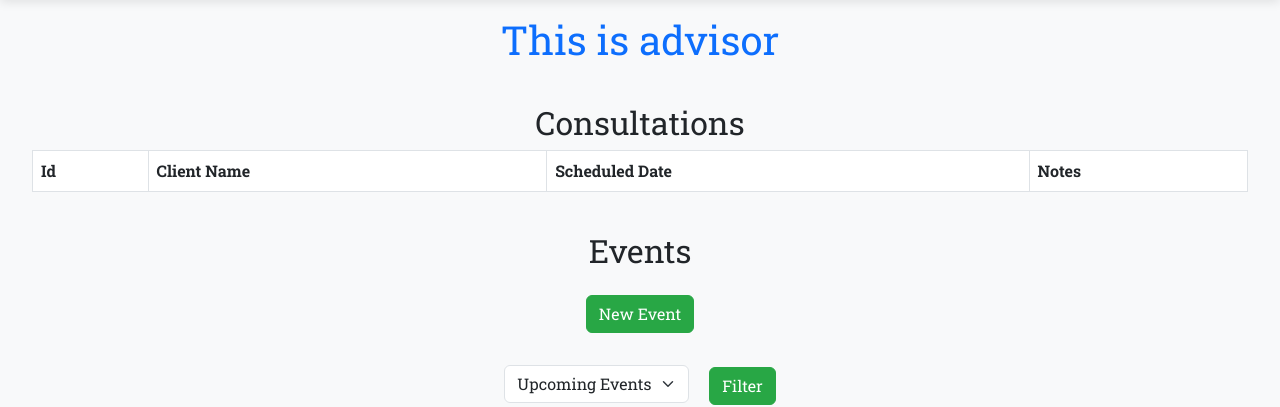
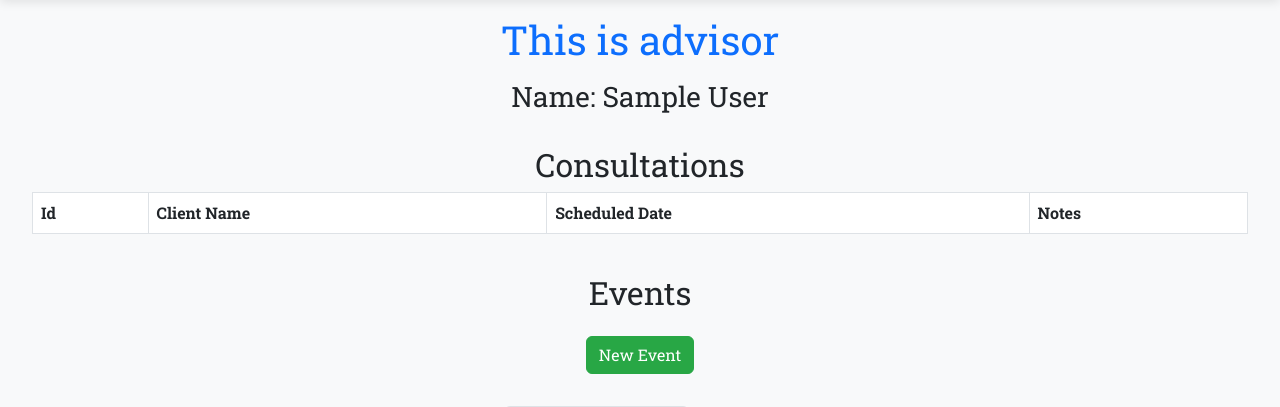
Before and after one commit to jakujobi/wealthwise, a Django app: page /schedule/view/ in a window 1280 px wide. Shown: the part 72-479 px from the top of the page. Run offline with Django 5.2, Linux system fonts and the light colour scheme; the visitor is signed in with stand-in values (Sample User, id 1); data that the repository does not hold is empty.

Commit message:
Refactor advisor and user schedule views to use user first and last names directly instead of profile object

```diff
--- a/schedule/templates/scheduleView_advisor.html
+++ b/schedule/templates/scheduleView_advisor.html
@@ -3,8 +3,8 @@
 {% block content %}
 
 <h1 class="text-primary text-center" style="margin: 1rem">This is advisor</h1>
-{% if profile %}
-<h3 class="text-center">Name: {{ profile.user.first_name }} {{ profile.user.last_name }}</h3>
+{% if user_first_name %}
+<h3 class="text-center">Name: {{ user_first_name }} {{ user_last_name }}</h3>
 {% endif %}
 
 <br>
--- a/schedule/templates/scheduleView_user.html
+++ b/schedule/templates/scheduleView_user.html
@@ -3,9 +3,8 @@
 {% block content %}
 
 <h1 class="text-primary text-center" style="margin: 1rem">This is user</h1>
-{% if profile %}
-<h3 class="text-center">Name: {{ profile.user.first_name }} {{ profile.user.last_name }}</h3>
-<h4 class="text-center">Email: {{ profile.user.email }}</h4>
+{% if user_first_name %}
+<h3 class="text-center">Name: {{ user_first_name }} {{ user_last_name }}</h3>
 {% endif %}
 
 <br>
--- a/schedule/views.py
+++ b/schedule/views.py
@@ -11,6 +11,7 @@ from django.views.decorators.csrf import csrf_exempt
 from django.views.decorators.http import require_POST
 from django.views.decorators.cache import never_cache
 from django.db import transaction
+from django.contrib.auth.models import User
 
 logger = getLogger(__name__)
 
@@ -27,7 +28,7 @@ def authorizeUser(request):
         # Check if user is an advisor
         try:
             profile = Profile.objects.get(user=user)
-            advisor = Advisor.objects.get(user_id=profile)
+            advisor = Advisor.objects.get(user=user)
             return userType['advisor']
         except Exception:
             # Is user an admin?
@@ -52,35 +53,38 @@ def scheduleView(request,message=None):
     try:
         eventListRequest = request.POST.get('eventListRequest') if request.method == 'POST' else "UPCOMING"
         if userTypeRequested == userType['advisor']:
-            profile = Profile.objects.get(user=user)
             Events, Consultation = listMyEvents(user, userTypeRequested, eventListRequest=eventListRequest)
             return render(request, 'scheduleView_advisor.html',
-                          {'profile': profile,
+                          {
+                           'user_first_name': user.first_name,
+                           'user_last_name': user.last_name,
                            'events': Events,
                            'consultations': Consultation,
                            'message': message,
-                            'eventListRequest': eventListRequest
+                           'eventListRequest': eventListRequest
                         })
 
         elif userTypeRequested == userType['admin']:
-            profile = None
             Events, Consultation = listMyEvents(user, userTypeRequested, eventListRequest=eventListRequest)
             return render(request, 'scheduleView_advisor.html',
-                          {'profile': profile,
+                          {
+                           'user_first_name': user.first_name,
+                           'user_last_name': user.last_name,
                            'events': Events,
                            'consultations': Consultation,
                            'message': message,
                            'eventListRequest': eventListRequest})
 
         elif userTypeRequested == userType['user']:
-            profile = Profile.objects.get(user=user)
             Events, Consultation = listMyEvents(user, userTypeRequested, eventListRequest=eventListRequest )
             return render(request, 'scheduleView_user.html',
-                          {'profile': profile,
+                          {
+                           'user_first_name': user.first_name,
+                           'user_last_name': user.last_name,
                            'events': Events,
                            'consultations': Consultation,
                            'message': message,
-                            'eventListRequest': eventListRequest
+                           'eventListRequest': eventListRequest
                            })
 
     except Exception as e:
@@ -101,7 +105,7 @@ def listMyEvents(user, userTypeRequested, eventListRequest="UPCOMING"):
         if userTypeRequested == userType['advisor']:
 
             profile = Profile.objects.get(user=user)
-            advisor = Advisor.objects.get(user_id=profile)
+            advisor = Advisor.objects.get(user=user)
             if eventListRequest == "PAST":
                 events = Event.objects.filter(user_id=profile, event_start_timestamp__lt=now()).order_by('event_start_timestamp')
             elif eventListRequest == "UPCOMING":
```
